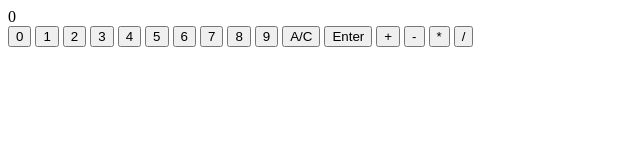
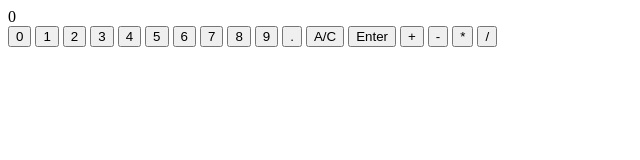
Before and after one commit to southbaycoder408/Calculator, a plain HTML site: page index.html in a window 1280 px wide. Shown: the whole page, without its empty margins (0-640 px from the left). Drawn offline with Linux system fonts and the light colour scheme.

Commit message:
Added . to index

```diff
--- a/index.html
+++ b/index.html
@@ -20,6 +20,7 @@
         <button class="button">7</button>
         <button class="button">8</button>
         <button class="button">9</button>
+        <button class="button">.</button>
         <button class="button">A/C</button>
         <button class="button">Enter</button>
         <button class="button">+</button>
```
